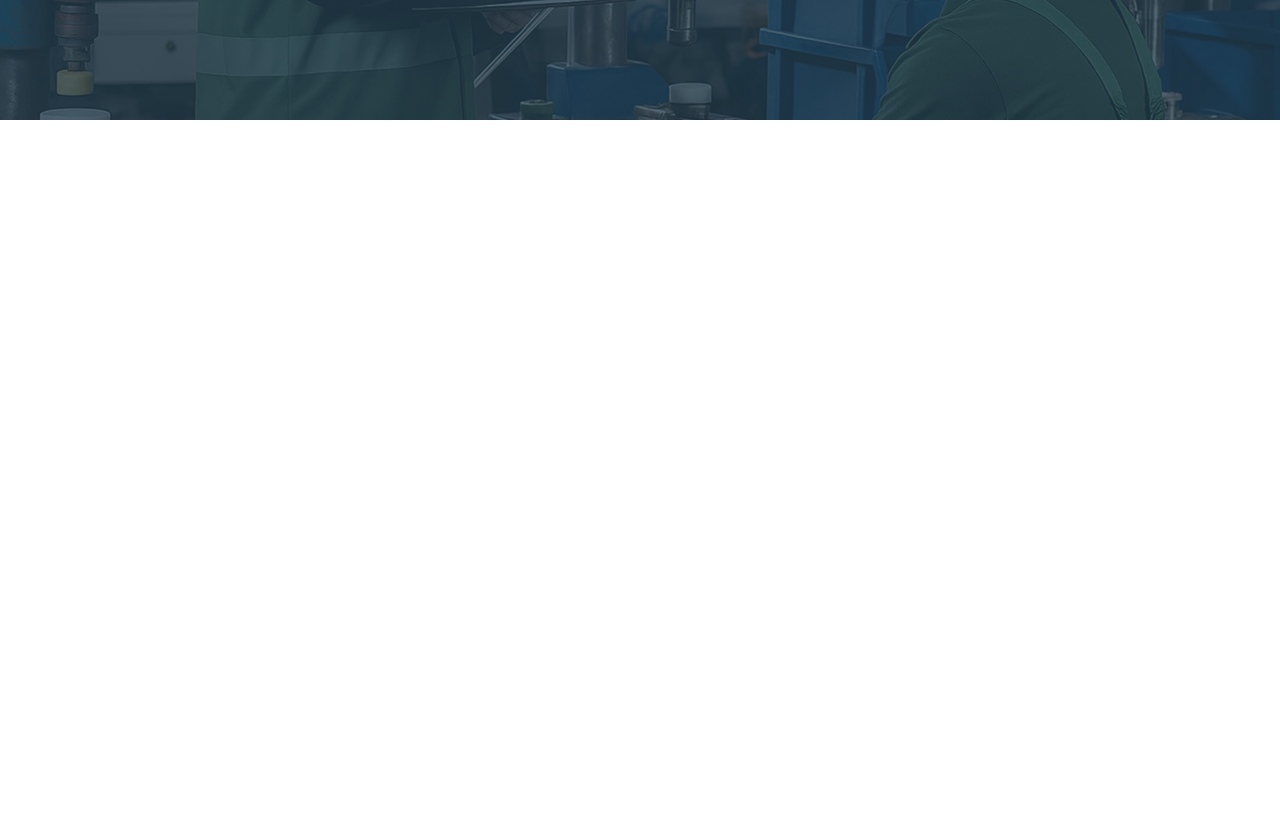
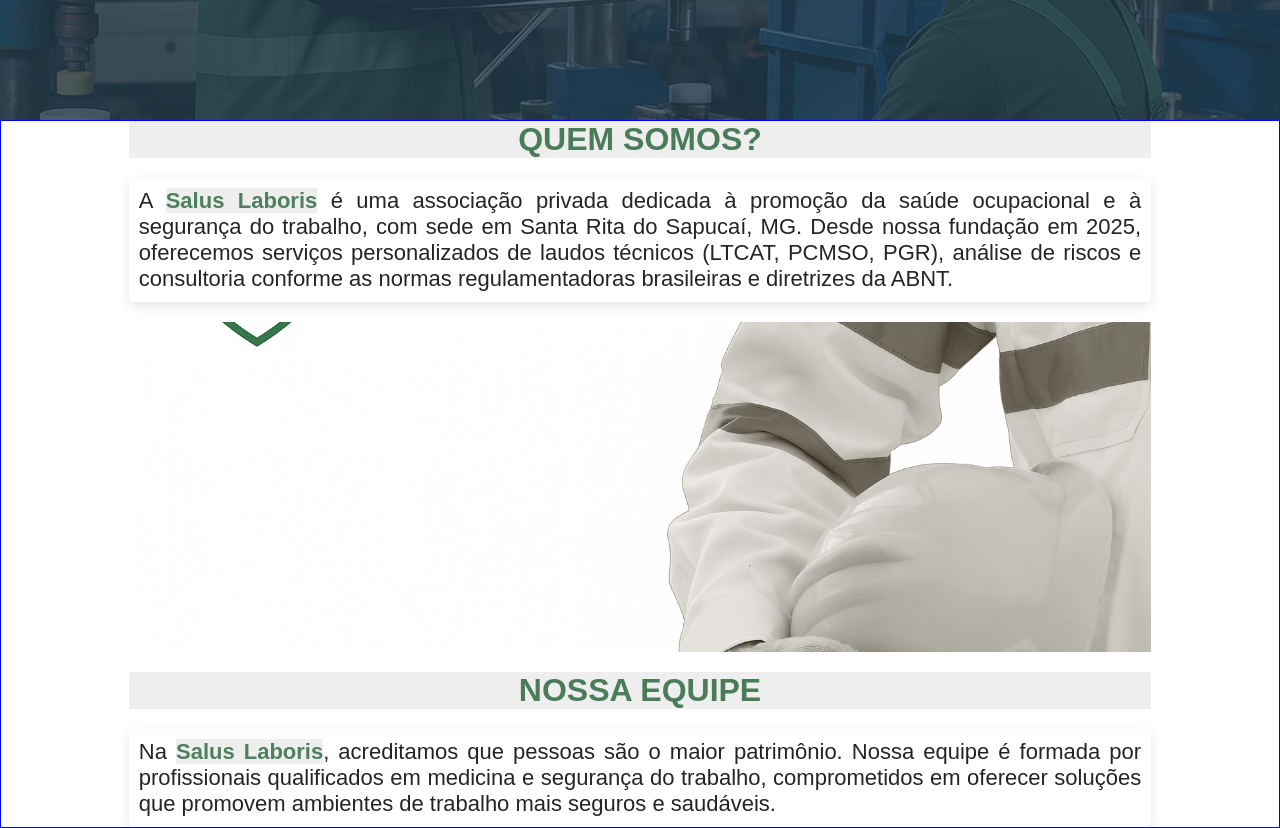
Before and after one commit to luvsscorpius/salusLaboris, a React (Create React App) app in the folder frontend/: page / in a window 1280 px wide. Shown: the part 580-1408 px from the top of the page. Before the commit the page ends 800 px from the top, so only its background shows below. Built offline with nearby package versions, Linux system fonts and the light colour scheme.

Commit message:
feat(home.jsx): starting to develop sobre component

```diff
--- /dev/null
+++ b/frontend/src/Components/Sobre/Sobre.jsx
@@ -0,0 +1,27 @@
+import React from 'react'
+import * as S from './Styles'
+import sobreImage from '../../assets/sobreImage.webp'
+
+export const Sobre = () => {
+  return (
+    <S.main>
+        <S.titleContainer>
+            <h1>QUEM SOMOS?</h1>
+        </S.titleContainer>
+
+        <S.cardContainer>
+            <p>A <span>Salus Laboris</span> é uma associação privada dedicada à promoção da saúde ocupacional e à segurança do trabalho, com sede em Santa Rita do Sapucaí, MG. Desde nossa fundação em 2025, oferecemos serviços personalizados de laudos técnicos (LTCAT, PCMSO, PGR), análise de riscos e consultoria conforme as normas regulamentadoras brasileiras e diretrizes da ABNT.</p>
+        </S.cardContainer>
+
+        <img src={sobreImage} alt="Ilustração segurança do trabalho" />
+
+        <S.titleContainer>
+            <h1>NOSSA EQUIPE</h1>
+        </S.titleContainer>
+
+        <S.cardContainer>
+            <p>Na <span>Salus Laboris</span>, acreditamos que pessoas são o maior patrimônio. Nossa equipe é formada por profissionais qualificados em medicina e segurança do trabalho, comprometidos em oferecer soluções que promovem ambientes de trabalho mais seguros e saudáveis.</p>
+        </S.cardContainer>
+    </S.main>
+  )
+}
--- /dev/null
+++ b/frontend/src/Components/Sobre/Styles.jsx
@@ -0,0 +1,55 @@
+import styled from 'styled-components'
+
+export const main = styled.main`
+    border: 1px solid blue;
+    display: flex;
+    flex-direction: column;
+    align-items: center;
+    justify-content: center;
+    gap: 20px;
+    height: 100%;
+
+    img {
+        width: 80%;
+        height: 330px;
+        object-fit: cover;
+        object-position: right;
+    }
+`
+
+export const titleContainer = styled.div`
+    background-color: #EEEEEE;
+    width: 80%;
+    text-align: center;
+    border-radius: 2px;
+
+    h1 {
+        font-family: "Poppins", sans-serif;
+        color: #4A7C59;
+        font-size: 32px;
+        font-weight: 800;
+    }
+`
+
+export const cardContainer = styled.div`
+    width: 80%;
+    border-radius: 5px;
+    background-color: #fff;
+    box-shadow: 0 4px 12px rgba(0, 0, 0, 0.1);
+    padding: 10px;
+
+    p {
+        font-family: "Poppins", sans-serif;
+        color: #1d1d1d;
+        font-size: 22px;
+        font-weight: 100;
+        text-align: justify;
+        opacity: 0.97;
+
+        span {
+            background-color: #EEEEEE;
+            color: #4A7C59;
+            font-weight: 800;
+        }
+    }
+`
--- a/frontend/src/Pages/Home/Home.jsx
+++ b/frontend/src/Pages/Home/Home.jsx
@@ -1,11 +1,13 @@
 import React from 'react'
 import * as H from './Styles'
 import { Hero } from '../../Components/Hero/Hero'
+import { Sobre } from '../../Components/Sobre/Sobre'
 
 export const Home = () => {
   return (
     <H.home>
         <Hero/>
+        <Sobre/>
     </H.home>
   )
 }
```
Also changed, not shown: frontend/src/assets/sobreImage.webp (added).
